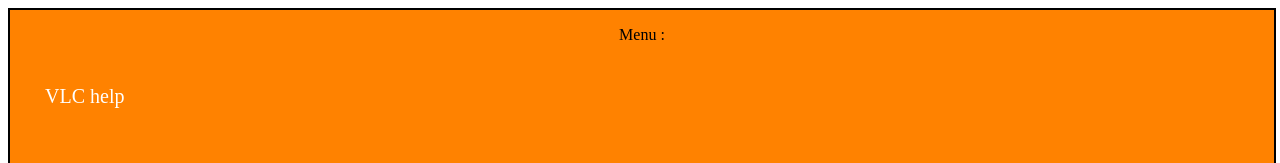
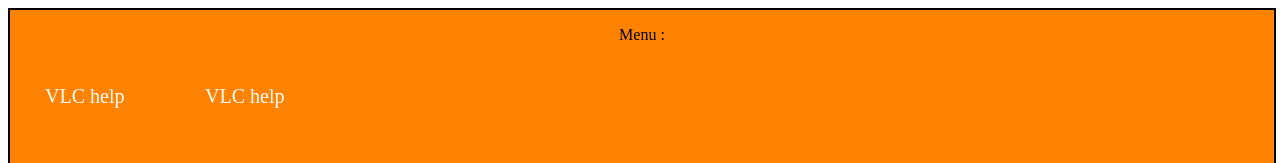
Before and after one commit to 9MKR/9MKR, a website: page index.html in a window 1280 px wide. Shown: the top 163 px of the page. Drawn offline with Linux system fonts and the light colour scheme.

Commit message:
Update index.html

```diff
--- a/index.html
+++ b/index.html
@@ -63,9 +63,15 @@
 			<ul>
                			<div class="view">
                				<li>
-               					<a href="vlc.html">VLC help</a>
+               					<a href="VLC/vlc.html">VLC help</a>
         	       			</li>
-	                		<a href="vlc.html"><img src="VLC app.png" title="VLC Help" class="mask"></a>
+	                		<a href="VLC/vlc.html"><img src="VLC app.png" title="VLC Help" class="mask"></a>
+           			</div>
+				<div class="view">
+               				<li>
+               					<a href="Game/game.html">VLC help</a>
+        	       			</li>
+	                		<a href="Game/game.html"><img src="Game/logo.png" title="VLC Help" class="mask"></a>
            			</div>
 			</ul>
 		</nav>
```
